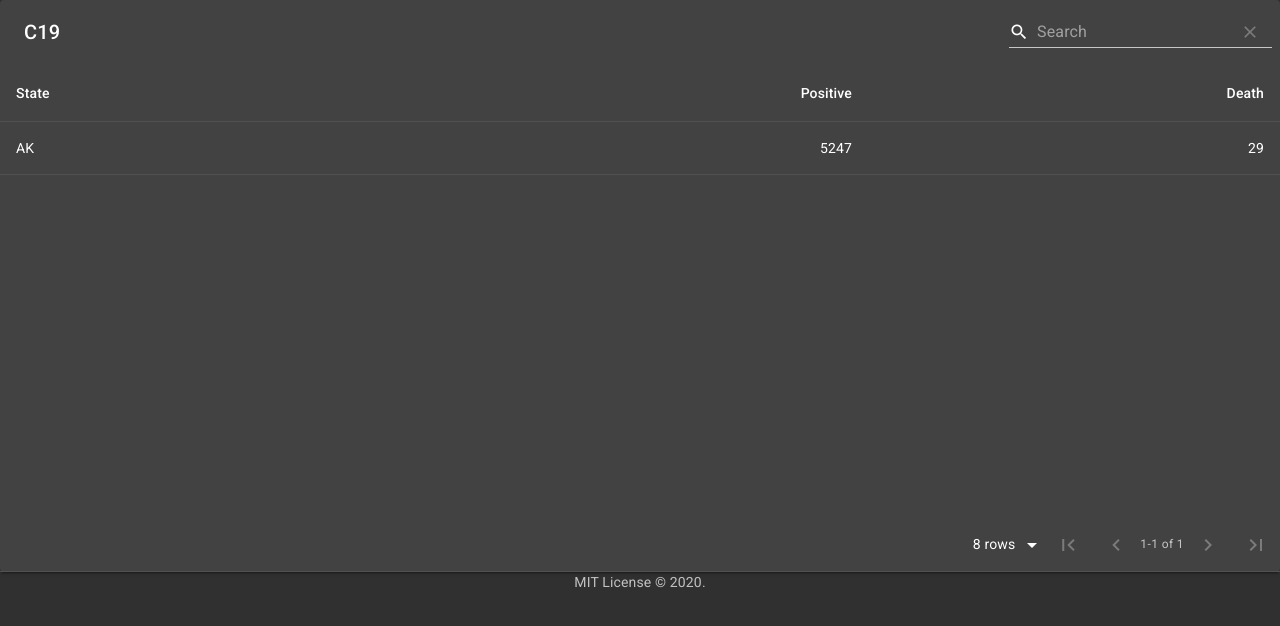
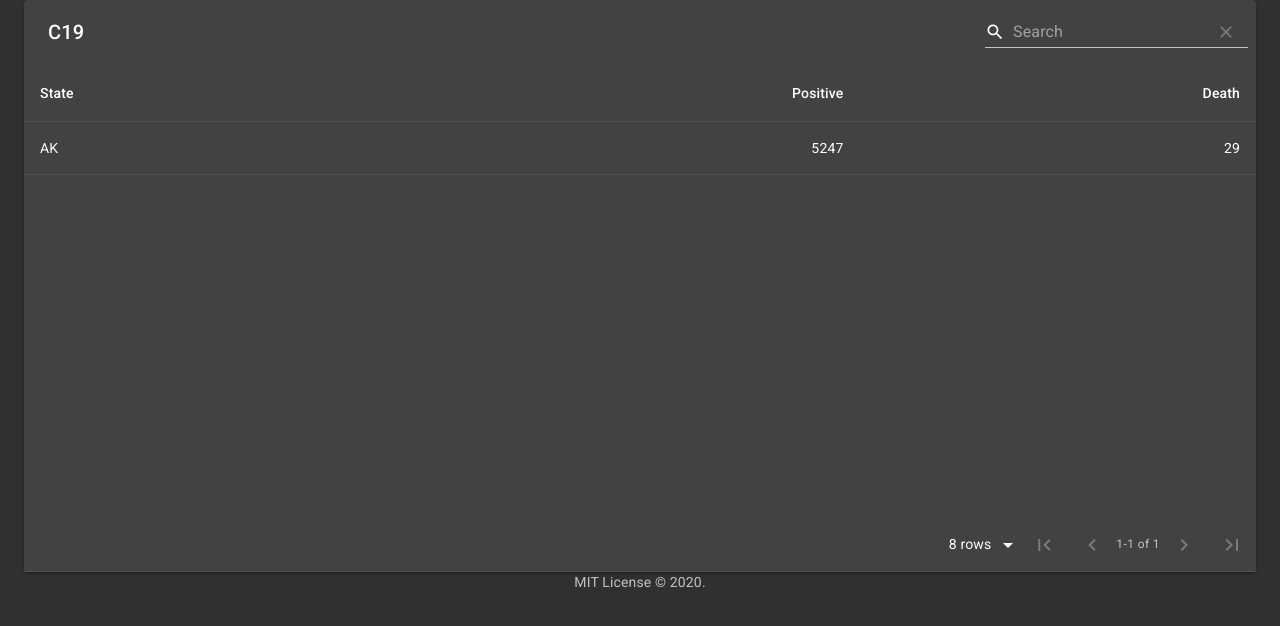
Before and after one commit to andrespontt/andrespontt.github.io.source, a React (Create React App) app: page / in a window 1280 px wide. Shown: the top 626 px of the page. Built offline with nearby package versions, Linux system fonts and the light colour scheme; no server answers.

Commit message:
include github workflows

```diff
--- a/src/App.js
+++ b/src/App.js
@@ -1,6 +1,6 @@
 import React from 'react';
 import './App.css';
-import { Typography, Link, createMuiTheme, CssBaseline } from '@material-ui/core';
+import { Typography, Link, createMuiTheme, CssBaseline, Container } from '@material-ui/core';
 import { ThemeProvider } from "@material-ui/styles";
 import Dashboard from './Dashboard';
 
@@ -22,12 +22,15 @@ const theme = createMuiTheme({
 });
 
 function App() {
-
   return (
     <ThemeProvider theme={theme}>
-      <CssBaseline />
-      <Dashboard />
-      <Copyright />
+      <Container maxWidt={false}>
+          <CssBaseline />
+          <Dashboard />
+          <Copyright />
+
+
+      </Container>
     </ThemeProvider>
   );
 }
--- a/src/Dashboard.js
+++ b/src/Dashboard.js
@@ -1,5 +1,6 @@
 import React, { useState, useEffect } from 'react';
 import MaterialTable from 'material-table';
+import { makeStyles } from '@material-ui/core/styles';
 
 export default function Dashboard() {
 
@@ -23,8 +24,19 @@ export default function Dashboard() {
         })
     },[]);
 
+    const useStyles = makeStyles(theme=>({
+        root: {
+            "& .MTableToolbar-searchField-12 ": {
+                minWidth: "50px"
+            }
+        }
+    }));
+    const classes = useStyles();
+
+
     return (
-        <MaterialTable
+        <div className={classes.root}>
+            <MaterialTable
             title="C19"
             columns={columns}
             data={data}
@@ -32,5 +44,7 @@ export default function Dashboard() {
                 pageSize: 8
             }}
         />
+        </div>
+
     );
 }
```
